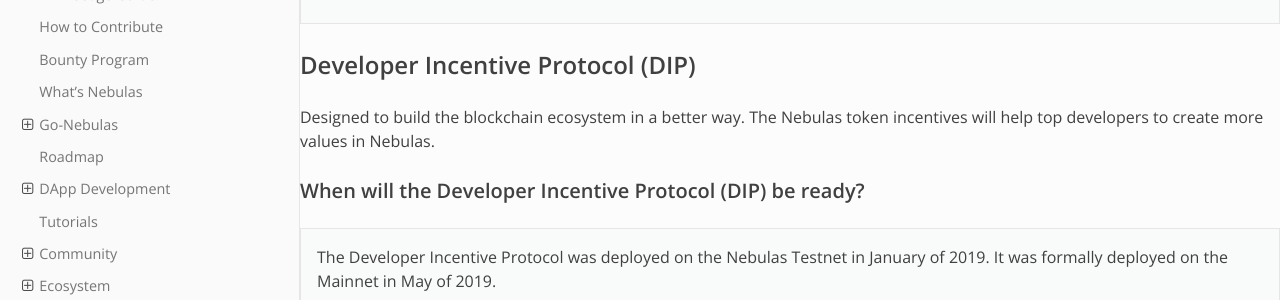
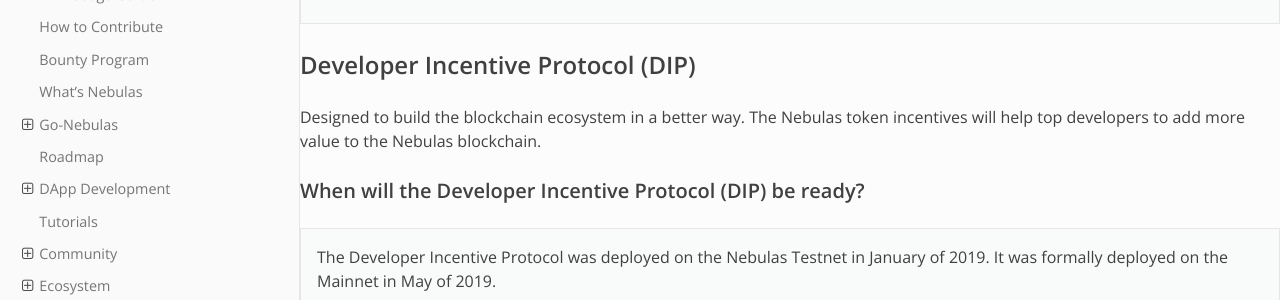
Before and after one commit to nebulasio/nebdocs, a Sphinx documentation site: the page built from docs/frequently-asked-questions.md, in a window 1280 px wide and 900 px high, scrolled down 2633 px. Shown: the part 154-454 px from the top of the window. Built offline with Sphinx 7.4.7 and the Read the Docs theme 2.0.0, drawn with Linux system fonts in a browser that asks for light colours.

Commit message:
reword faq a little

```diff
--- a/docs/frequently-asked-questions.md
+++ b/docs/frequently-asked-questions.md
@@ -73,7 +73,7 @@
 
 ## Developer Incentive Protocol \(DIP\)
 
-Designed to build the blockchain ecosystem in a better way. The Nebulas token incentives will help top developers to create more values in Nebulas.
+Designed to build the blockchain ecosystem in a better way. The Nebulas token incentives will help top developers to add more value to the Nebulas blockchain.
 
 #### When will the Developer Incentive Protocol \(DIP\) be ready?
 
```
